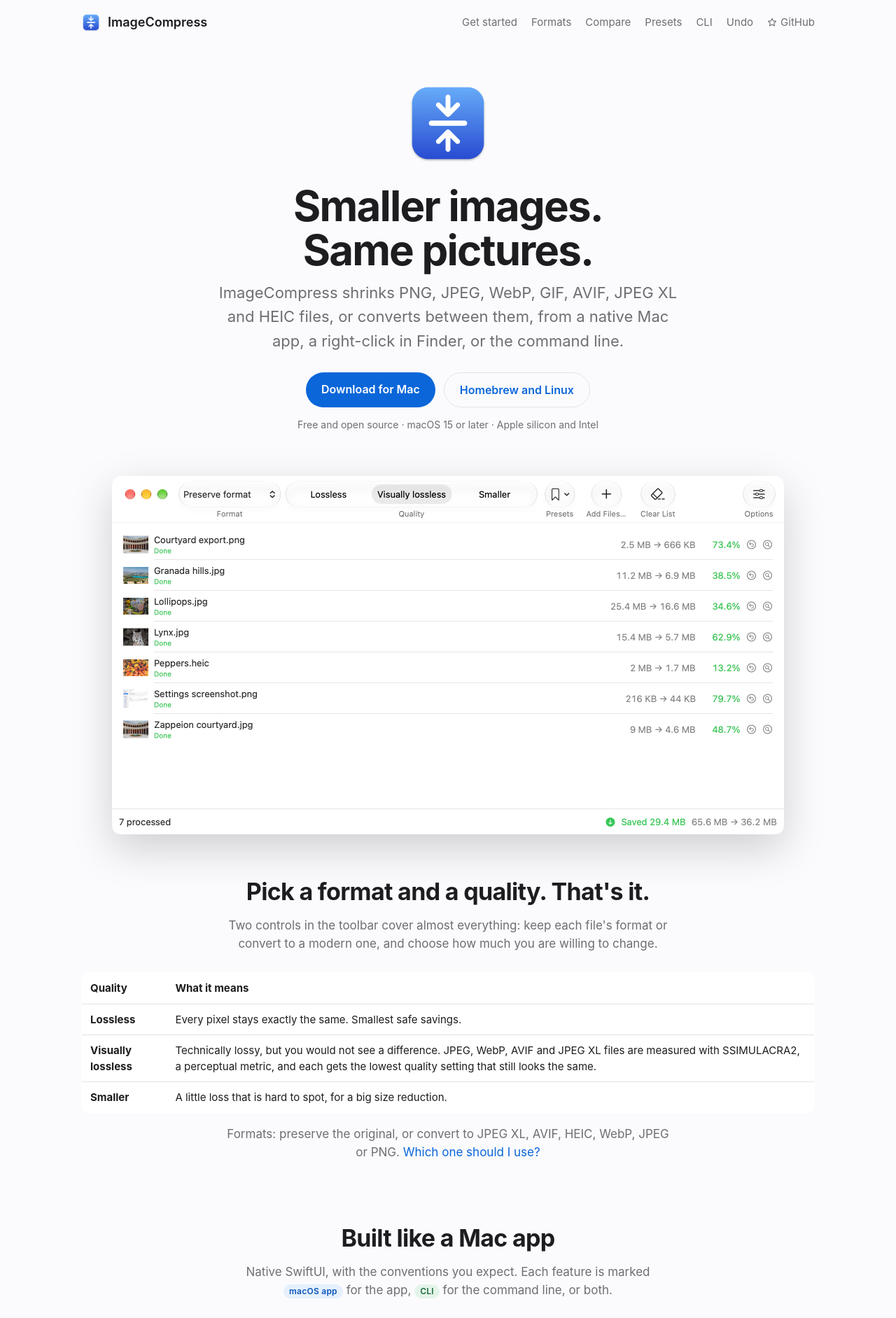
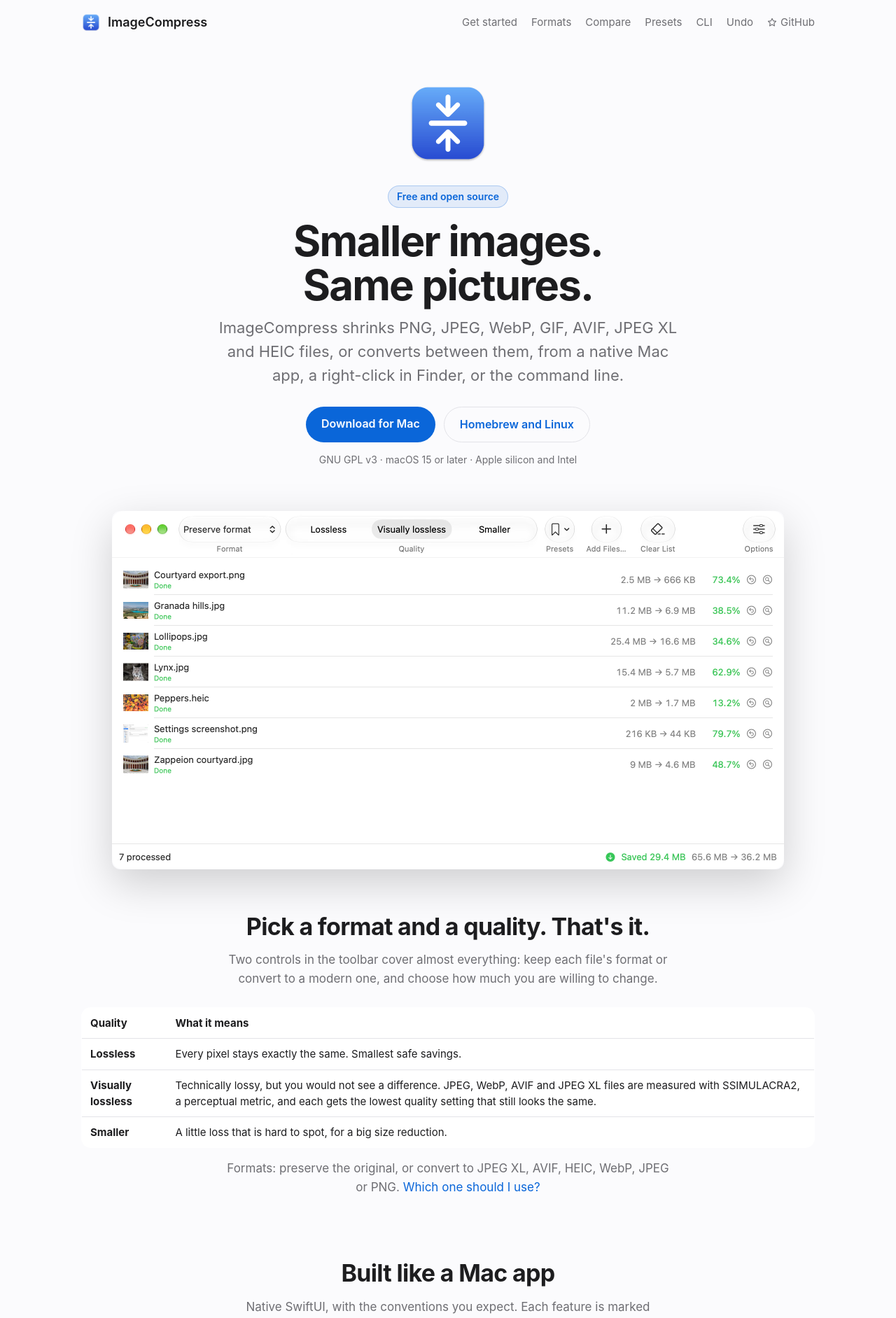
Before and after one commit to nickv2002/ImageCompress, a Jekyll site: the page built from docs/index.html, in a window 1280 px wide. Shown: the top 1883 px of the page at 70% size. Built offline with Jekyll 4.4.1, drawn with Linux system fonts in a browser that asks for light colours; some of the changed text lies outside the part shown.

Commit message:
Docs home: a Free and open source badge in the hero and a short section on what that means
Co-Authored-By: Claude Opus 5.5 <noreply@anthropic.com>
Claude-Session: https://claude.ai/code/session_018AN7977s2HjrR41McEq89K

```diff
--- a/docs/assets/site.css
+++ b/docs/assets/site.css
@@ -77,6 +77,9 @@ pre code { background: none; padding: 0; }
 /* landing page */
 .hero { max-width: 1080px; margin: 0 auto; padding: 48px 16px 24px; text-align: center; }
 .hero img.icon { width: 128px; height: 128px; }
+.hero .badge { display: table; margin: 18px auto 0; padding: 4px 12px; border-radius: 999px; font-size: 14px; font-weight: 600;
+  color: var(--accent); background: color-mix(in srgb, var(--accent) 10%, transparent); border: 1px solid color-mix(in srgb, var(--accent) 25%, transparent); }
+.hero .badge:hover { text-decoration: none; background: color-mix(in srgb, var(--accent) 16%, transparent); }
 .hero h1 { font-size: clamp(36px, 6vw, 60px); line-height: 1.05; letter-spacing: -0.03em; margin: 16px 0 12px; }
 .hero p.tag { font-size: clamp(18px, 2.4vw, 22px); color: var(--muted); max-width: 680px; margin: 0 auto 28px; }
 .cta { display: flex; justify-content: center; flex-wrap: wrap; gap: 12px; }
--- a/docs/index.html
+++ b/docs/index.html
@@ -4,6 +4,7 @@ description: Smaller images that look the same. Compress and convert PNG, JPEG,
 ---
 <section class="hero">
   <img class="icon" src="{{ site.baseurl }}/assets/icon.png" alt="ImageCompress app icon" width="128" height="128">
+  <a class="badge" href="{{ site.repo }}">Free and open source</a>
   <h1>Smaller images.<br>Same pictures.</h1>
   <p class="tag">ImageCompress shrinks PNG, JPEG, WebP, GIF, AVIF, JPEG XL and HEIC files, or converts between them,
     from a native Mac app, a right-click in Finder, or the command line.</p>
@@ -11,7 +12,7 @@ description: Smaller images that look the same. Compress and convert PNG, JPEG,
     <a class="button" href="https://github.com/nickv2002/ImageCompress/releases/latest/download/ImageCompress.zip">Download for Mac</a>
     <a class="button secondary" href="#install">Homebrew and Linux</a>
   </div>
-  <p class="req">Free and open source · macOS 15 or later · Apple silicon and Intel</p>
+  <p class="req">GNU GPL v3 · macOS 15 or later · Apple silicon and Intel</p>
 </section>
 
 <div class="shot">
@@ -84,6 +85,16 @@ imgcompress run --preset ~/Downloads/web-thumbnails.json site/images/</code></pr
   <p class="sub" style="margin-top:12px"><a href="{{ site.baseurl }}/cli/">Command line reference</a></p>
 </section>
 
+<section class="section" id="open-source">
+  <h2>Free and open source</h2>
+  <p class="sub">ImageCompress costs nothing, with no ads, no subscription, no account and no analytics. Your images never
+    leave your computer. The source is on GitHub under the GNU GPL, so you can read it, build it yourself, or change it.</p>
+  <div class="cta">
+    <a class="button secondary" href="{{ site.repo }}">Source on GitHub</a>
+    <a class="button secondary" href="{{ site.baseurl }}/privacy/">Privacy</a>
+  </div>
+</section>
+
 <section class="section" id="install">
   <h2>Install</h2>
   <p class="sub">The Mac app updates itself. Homebrew, apt and dnf keep the command line tool current.</p>
```
